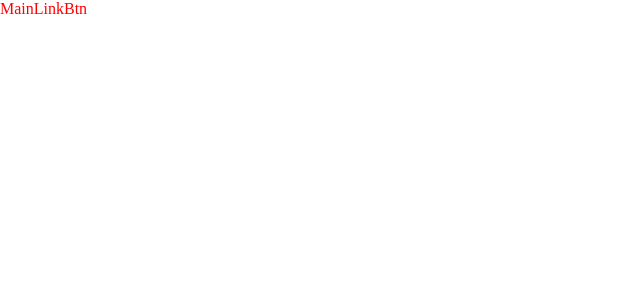
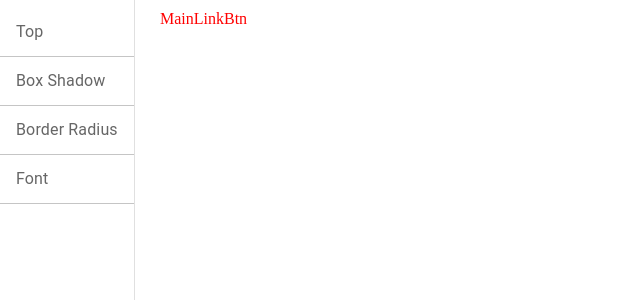
Before and after one commit to fukuda0801/css-checker, a Next.js app: page / in a window 1280 px wide. Shown: the top 300 px of the page, without its empty margins (0-640 px from the left). Built offline with nearby package versions, Linux system fonts and the light colour scheme.

Commit message:
コンポーネント: サイドバー作成

```diff
--- /dev/null
+++ b/components/experiment/Layout/Sidebar.module.css
@@ -0,0 +1,37 @@
+.container {
+  display: flex;
+}
+
+.drawer {
+  width: 150px;
+  flex-shrink: 0;
+  height: 100vh;
+  position: fixed;
+}
+
+.main {
+  flex-grow: 1;
+  padding: 10px;
+  margin-left: 150px;
+  width: calc(100% - 150px);
+}
+
+.listItem {
+  padding: 10px 25px;
+  border-bottom: 1px solid #66666660;
+  cursor: pointer;
+  transition: background-color 0.3s ease, color 0.3s ease;
+  text-align: center;
+  color: #666;
+}
+
+/* ホバー時のスタイル */
+.listItem:hover {
+  background-color: #f0f0f0;
+  color: #6aedb2;
+}
+
+/* クリック時のスタイル */
+.listItem:active {
+  background-color: #e0e0e0;
+}
--- /dev/null
+++ b/components/experiment/Layout/Sidebar.tsx
@@ -0,0 +1,39 @@
+import { useRouter } from 'next/router';
+import styles from './Sidebar.module.css';
+import { List, ListItem, ListItemText, Drawer } from '@mui/material';
+
+export default function Sidebar({ children }: { children: React.ReactNode }) {
+  const router = useRouter();
+
+  const handleNavigation = (path: string) => {
+    router.push(path);
+  };
+
+  return (
+    <div className={styles.container}>
+      <Drawer
+        variant="permanent"
+        className={styles.drawer}
+      >
+        <List>
+          <ListItem className={styles.listItem} onClick={() => handleNavigation('/')}>
+            <ListItemText primary="Top" />
+          </ListItem>
+          <ListItem className={styles.listItem} onClick={() => handleNavigation('/design/boxShadow')}>
+            <ListItemText primary="Box Shadow" />
+          </ListItem>
+          <ListItem className={styles.listItem} onClick={() => handleNavigation('/design/borderRadius')}>
+            <ListItemText primary="Border Radius" />
+          </ListItem>
+          <ListItem className={styles.listItem} onClick={() => handleNavigation('/design/fontColor')}>
+            <ListItemText primary="Font" />
+          </ListItem>
+        </List>
+      </Drawer>
+
+      <main className={styles.main}>
+        {children}
+      </main>
+    </div>
+  );
+}
--- a/src/pages/_app.tsx
+++ b/src/pages/_app.tsx
@@ -1,6 +1,14 @@
-import "@/styles/globals.css";
-import type { AppProps } from "next/app";
+import Sidebar from '../../components/experiment/Layout/Sidebar';
+import '../styles/globals.css';
+import type { AppProps } from 'next/app';
 
-export default function App({ Component, pageProps }: AppProps) {
-  return <Component {...pageProps} />;
+
+function MyApp({ Component, pageProps }: AppProps) {
+  return (
+    <Sidebar>
+      <Component {...pageProps} />
+    </Sidebar>
+  );
 }
+
+export default MyApp;
```
Also changed, not shown: components/experiment/Sidebar.tsx (deleted, +0 -8 lines), components/experiment/Sidebar.module.css (deleted).
